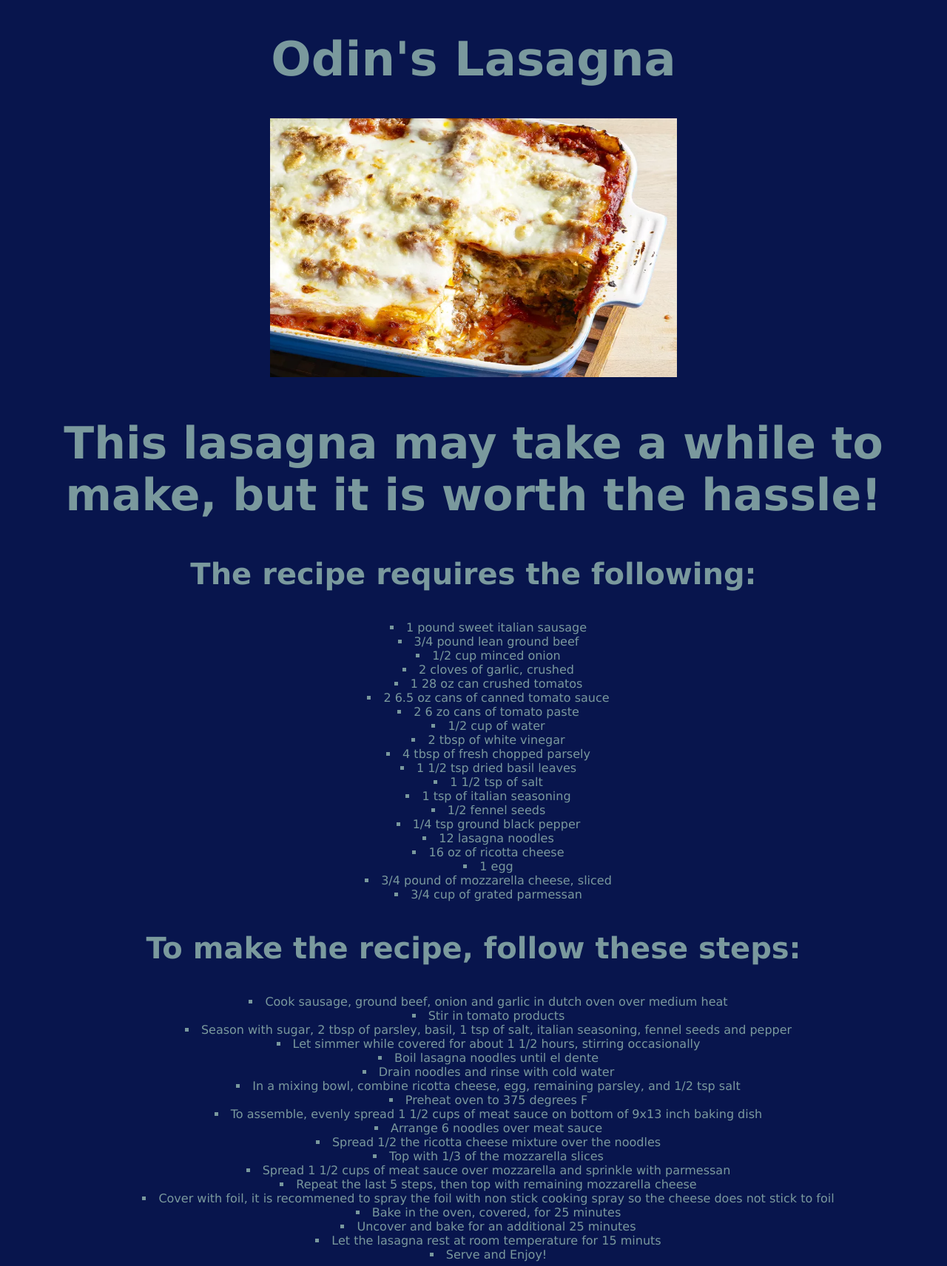
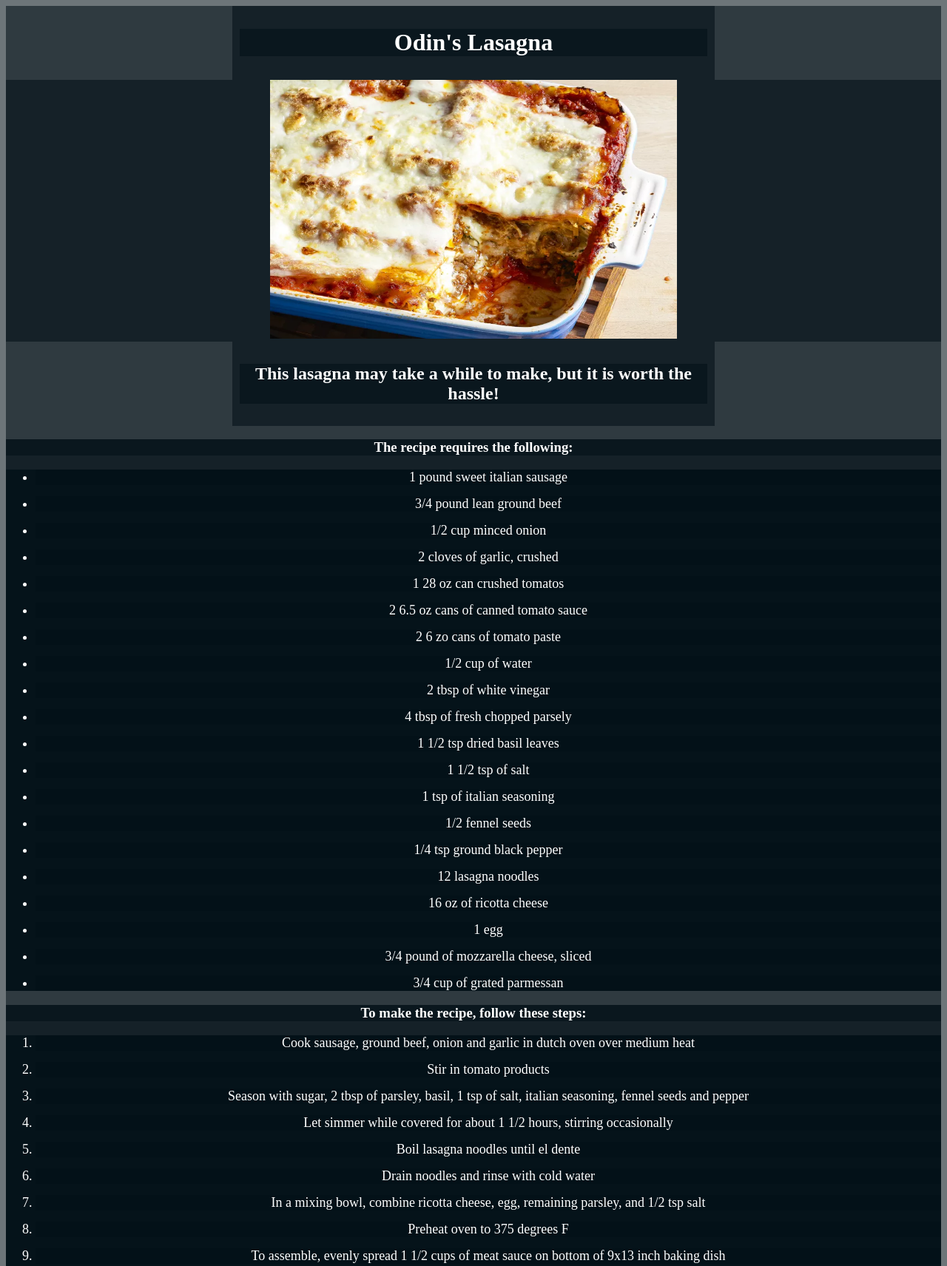
Before and after one commit to Ramzuul/odin-recipes, a plain HTML site: page recipes/lasagna.html in a window 1280 px wide. Shown: the top 1712 px of the page at 74% size. Drawn offline with Linux system fonts and the light colour scheme.

Commit message:
Add css code for updated html's

```diff
--- a/styles.css
+++ b/styles.css
@@ -1,40 +1,61 @@
 * {
-    font-family: 'Verdana', sans-serif;
-    text-align: center;
-    list-style:square;
-    list-style-position: inside;
-    color: rgba(141, 175, 171, 0.856);
-    background-color: rgb(8, 21, 77);
+ background-color: rgba(2, 17, 24, 0.575);
+ color: rgb(255, 255, 255);
+ text-align: center;
 }
 
-h1 {
-    font-size: 64px;
+.main {
+    margin: auto;
 }
 
-h2 {
-    font-size: 60px;
+.title {
+    margin: auto;
+    width: 50%;
+    padding: 10px;
 }
 
-h3 {
-    font-size: 40px;
+.introduction {
+    margin: auto;
+    width: 50%;
+    padding: 10px;
 }
 
 .description {
-    font-size: 26px;
-    color: white;
+    margin: auto;
+    width: 50%;
+    padding: 10px;
 }
 
-.return {
-    font-size: 32px;
-    color: white
+.ingredientlist li{
+    margin-bottom: 15px;
+    font-size: 18px;
 }
 
-.ingredients, .steps {
-    font-size: 24px;
-    color: white;
+.instructionlist li{
+    margin-bottom: 15px;
+    font-size: 18px;
 }
 
-.img {
-    width: 1000px;
-    height: auto;
+.recipes {
+    margin: auto;
+    width: 50%;
+    padding: 10px;
 }
+.recipelist {
+    margin: auto;
+    width: 50%;
+    padding :10px;
+}
+
+.recipelist li{
+    margin-bottom: 15px;
+    font-size: large;
+    font-weight: bold;
+    list-style: none;
+}
+
+.returnbuttoncontent {
+    margin: 15px;
+    font-size: 50px;
+    padding: 5px;
+}
```
